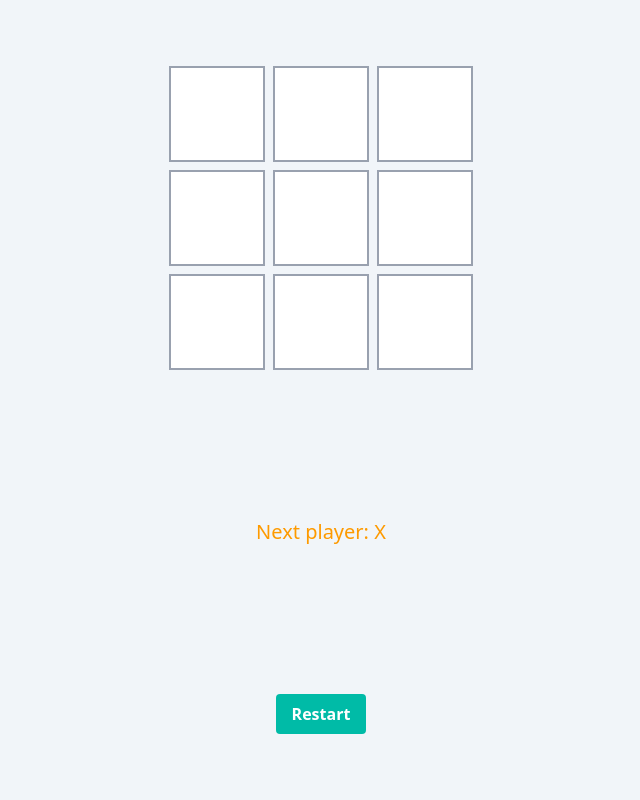
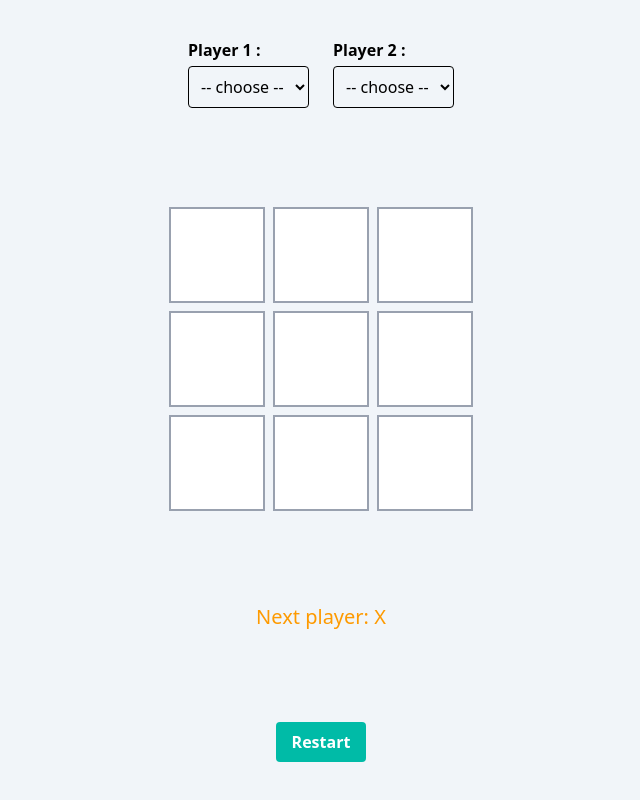
Before and after one commit to Vaibhav-fusion/tic-tac-toe, a React (Vite) app: page / in a window 1280 px wide. Shown: the whole page, without its empty margins (319-959 px from the left). Built offline with nearby package versions, Linux system fonts and the light colour scheme.

Commit message:
final prototype before UI

```diff
--- a/src/App.jsx
+++ b/src/App.jsx
@@ -17,12 +17,35 @@ function WinnerCal(arr) {
   return null;
 }
 
+const rand = (arr) => {
+  return arr[Math.floor(Math.random() * arr.length)];
+};
+
+const emojiCategories = {
+  Animals: ["🐶", "🐱", "🐵", "🐰"],
+  Food: ["🍕", "🍟", "🍔", "🍩"],
+  Sports: ["⚽", "🏀", "🏈", "🎾"],
+  Faces: ["😀", "😂", "🥳", "😡"],
+  Weather: ["☀️", "🌧️", "❄️", "🌪️"],
+  Nature: ["🌲", "🌸", "🍄", "🍁"],
+  Vehicles: ["🚗", "🚀", "🚲", "🛴"],
+  Symbols: ["❤️", "⭐", "⚡", "🔥"],
+};
+
 export default function App() {
   const [squares, setSquare] = useState(Array(9).fill(null));
   const [isnext, setNext] = useState(true);
   //queue
   const [xMoves, setXMoves] = useState([]);
   const [oMoves, setOMoves] = useState([]);
+
+  //display  array thingy
+  const [displaySquares, setDisplaySquares] = useState(Array(9).fill(null));
+
+  const [p1Cat, setP1Cat] = useState("");
+  const [p2Cat, setP2Cat] = useState("");
+  const cats = Object.keys(emojiCategories);
+  const catsReady = p1Cat && p2Cat && p1Cat !== p2Cat;
 
   const winner = WinnerCal(squares);
 
@@ -35,10 +58,12 @@ export default function App() {
   console.log(winner);
 
   const handleClick = (idx) => {
+    if (!catsReady) return; //lock beforre chosing emojies categoryi
+
     if (squares[idx] || winner) return; // check for filled and empty
 
     const currentMoves = isnext ? xMoves : oMoves;
-    const setCurrentMoves = isnext ? setXMoves : setOMoves;
+    const setCurrentMoves = isnext ? setXMoves : setOMoves; //adding
 
     // len-3 check
     if (currentMoves.length === 3 && idx === currentMoves[0]) {
@@ -47,37 +72,84 @@ export default function App() {
     }
 
     const nextSquares = [...squares];
+    //
+    const nextDisplay = [...displaySquares];
 
     if (currentMoves.length === 3) {
       const oldestIndex = currentMoves[0];
       nextSquares[oldestIndex] = null;
+      nextDisplay[oldestIndex] = null;
     }
 
     nextSquares[idx] = isnext ? "X" : "O";
+    //
+    const catArr = isnext ? emojiCategories[p1Cat] : emojiCategories[p2Cat];
+    nextDisplay[idx] = rand(catArr);
+
     setSquare(nextSquares);
+    setDisplaySquares(nextDisplay);
 
     setCurrentMoves([...currentMoves.slice(-2), idx]);
 
     setNext(!isnext);
   };
 
+  //reset
   const reset = () => {
     setSquare(Array(9).fill(null));
+    setDisplaySquares(Array(9).fill(null));
     setNext(true);
     setXMoves([]);
     setOMoves([]);
+    setP1Cat("");
+    setP2Cat("");
   };
 
   return (
     <main className="min-h-screen grid place-items-center bg-slate-100">
+      {/* UI thingy*/}
+      {!catsReady && (
+        <div className="mb-6 flex gap-6">
+          <div>
+            <p className="font-semibold mb-1">Player 1 :</p>
+            <select
+              value={p1Cat}
+              onChange={(e) => setP1Cat(e.target.value)}
+              className="border p-2 rounded"
+            >
+              <option value="">-- choose --</option>
+              {cats.map((c) => (
+                <option key={c} value={c} disabled={c === p2Cat}>
+                  {c}
+                </option>
+              ))}
+            </select>
+          </div>
+          <div>
+            <p className="font-semibold mb-1">Player 2 :</p>
+            <select
+              value={p2Cat}
+              onChange={(e) => setP2Cat(e.target.value)}
+              className="border p-2 rounded"
+            >
+              <option value="">-- choose --</option>
+              {cats.map((c) => (
+                <option key={c} value={c} disabled={c === p1Cat}>
+                  {c}
+                </option>
+              ))}
+            </select>
+          </div>
+        </div>
+      )}
+      {/* UI thingy edns  */}
+
       <section className="grid grid-cols-3 gap-2">
-        {squares.map((val, i) => (
+        {squares.map((e, i) => (
           <Box
             key={i}
-            value={val}
-            onClick={() => {
-              handleClick(i);
-            }}
+            value={displaySquares[i]}
+            onClick={() => handleClick(i)}
           />
         ))}
       </section>
```
